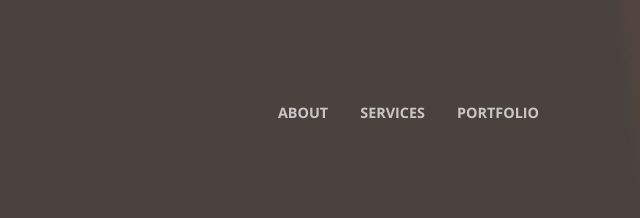
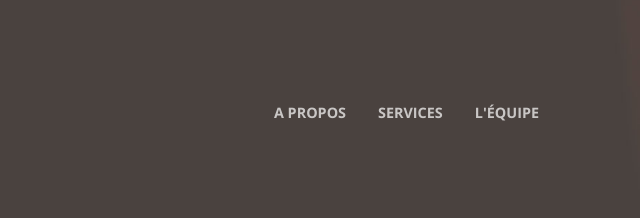
Before and after one commit to hugoloin/SkemaCoin, a website with bundled scripts: page index.html in a window 1280 px wide. Shown: the top 218 px of the page, 640-1280 px from the left. Built offline with nearby package versions, Linux system fonts and the light colour scheme.

Commit message:
modif photo to SEO

```diff
--- a/index.html
+++ b/index.html
@@ -31,20 +31,20 @@
     <!-- Navigation -->
     <nav class="navbar navbar-expand-lg navbar-light fixed-top" id="mainNav">
       <div class="container">
-        <a class="navbar-brand js-scroll-trigger" href="#page-top"><img src="img/skemacoin.png" alt="Crypto" height="200" width="200"></a>
+        <a class="navbar-brand js-scroll-trigger" href="#page-top"><img src="img/skemacoin.png" alt="Cryptomonnais skemacoin" height="200" width="200"></a>
         <button class="navbar-toggler navbar-toggler-right" type="button" data-toggle="collapse" data-target="#navbarResponsive" aria-controls="navbarResponsive" aria-expanded="false" aria-label="Toggle navigation">
           <span class="navbar-toggler-icon"></span>
         </button>
         <div class="collapse navbar-collapse" id="navbarResponsive">
           <ul class="navbar-nav ml-auto">
             <li class="nav-item">
-              <a class="nav-link js-scroll-trigger" href="#about">About</a>
+              <a class="nav-link js-scroll-trigger" href="#about">A propos</a>
             </li>
             <li class="nav-item">
               <a class="nav-link js-scroll-trigger" href="#services">Services</a>
             </li>
             <li class="nav-item">
-              <a class="nav-link js-scroll-trigger" href="#portfolio">Portfolio</a>
+              <a class="nav-link js-scroll-trigger" href="#portfolio">L'équipe</a>
             </li>
             <li class="nav-item">
             <!--Connection avec la page connexion via ce bouton HREF -->
```
Also changed, not shown: img/skemacoin.png.
